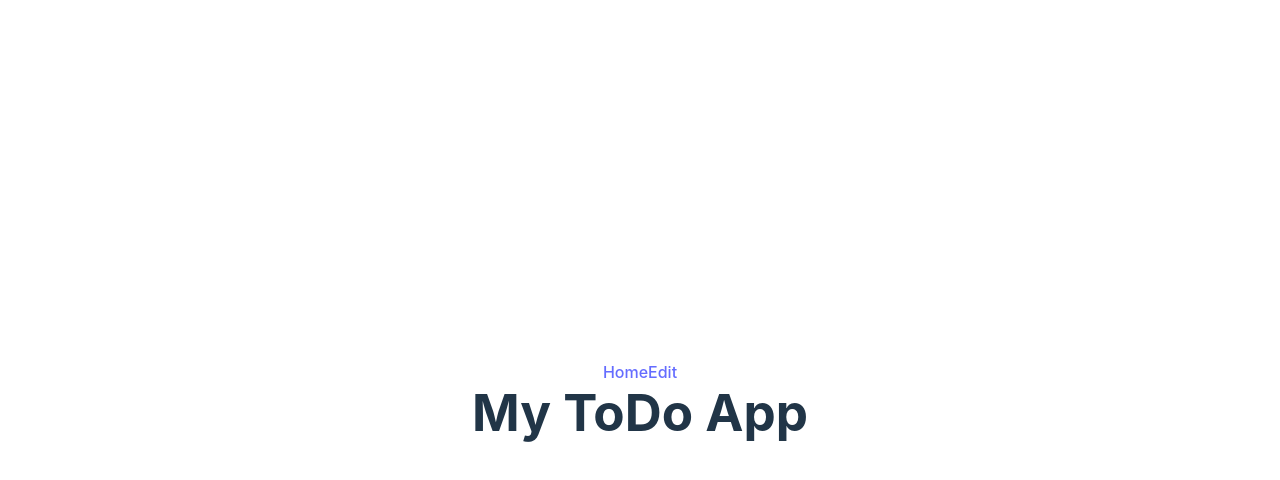
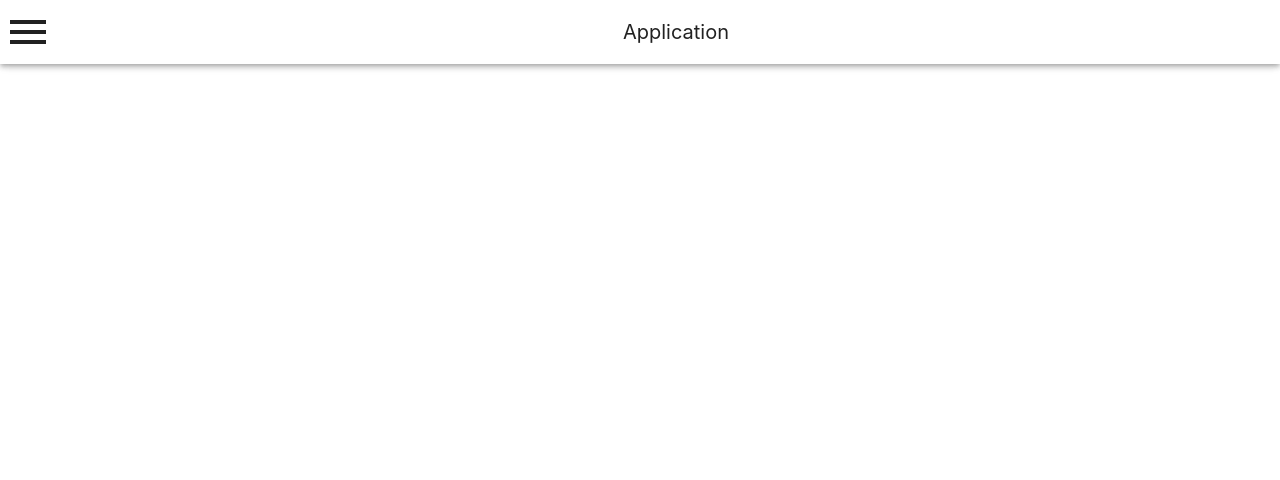
Before and after one commit to hanabuu/first-vuets-app, a Vue app: page /test in a window 1280 px wide. Shown: the top 480 px of the page. Built offline with nearby package versions, Linux system fonts and the light colour scheme.

Commit message:
いろいろ実験中 20230802

```diff
--- a/src/App.vue
+++ b/src/App.vue
@@ -3,16 +3,44 @@
 // export default {
 //   components: { Home },
 // }
+import { ref } from 'vue'
+
+const drawer = ref(false)
+
+</script>
+
+<script lang="ts">
+  export default {
+    data: () => ({ drawer: Boolean }),
+  }
 </script>
 
 <template>
-  <!--router-linkはVue Router利用時におけるaリンクに変わるカスタムコンポーネントです。
-    router-linkを用いることで実際に画面をリロードすることなく内部の処理による画面遷移を実現します。
-    つまりaによるリンクはVueによるシングルページアプリケーションでは使わないようにする必要があります。-->
-  <router-link to="/">Home</router-link>
-  <router-link to="/edit">Edit</router-link>
-  <h1>My ToDo App</h1>
-  <router-view />
+    <v-app id="inspire">
+    <v-navigation-drawer v-model="drawer">
+      <!--  -->
+      <ul>
+        <li><router-link to="/">Home</router-link> </li>
+        <li><router-link to="/edit">Edit</router-link></li>
+      </ul>
+    </v-navigation-drawer>
+
+    <v-app-bar>
+      <v-app-bar-nav-icon @click="drawer = !drawer">
+        <svg class="v-icon__svg" xmlns="http://www.w3.org/2000/svg" viewBox="0 0 24 24" role="img" aria-hidden="true">
+          <path d="M3,6H21V8H3V6M3,11H21V13H3V11M3,16H21V18H3V16Z"></path>
+        </svg>
+      </v-app-bar-nav-icon>
+
+      <v-toolbar-title>Application</v-toolbar-title>
+    </v-app-bar>
+
+    <v-main>
+      <!--  -->
+
+      <router-view />
+    </v-main>
+  </v-app>
 </template>
 
 <style scoped>
```
Also changed, not shown: src/components/TestList.vue (+15 -7 lines).
